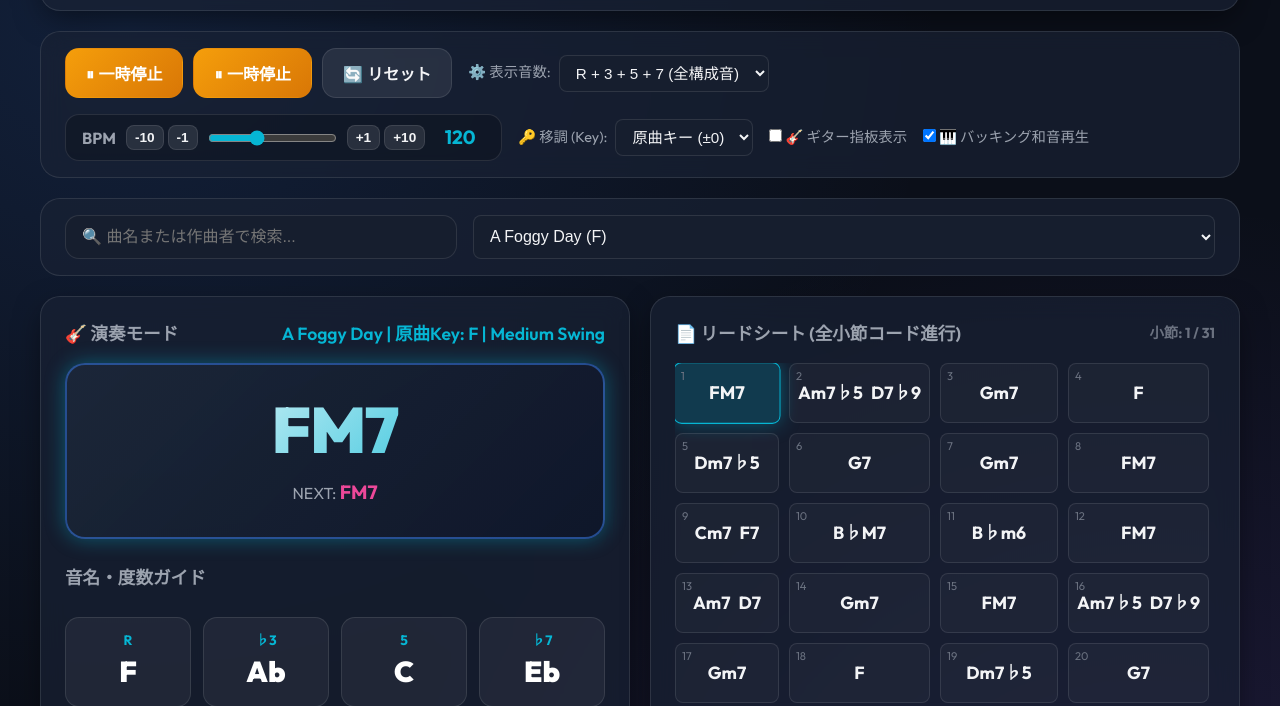
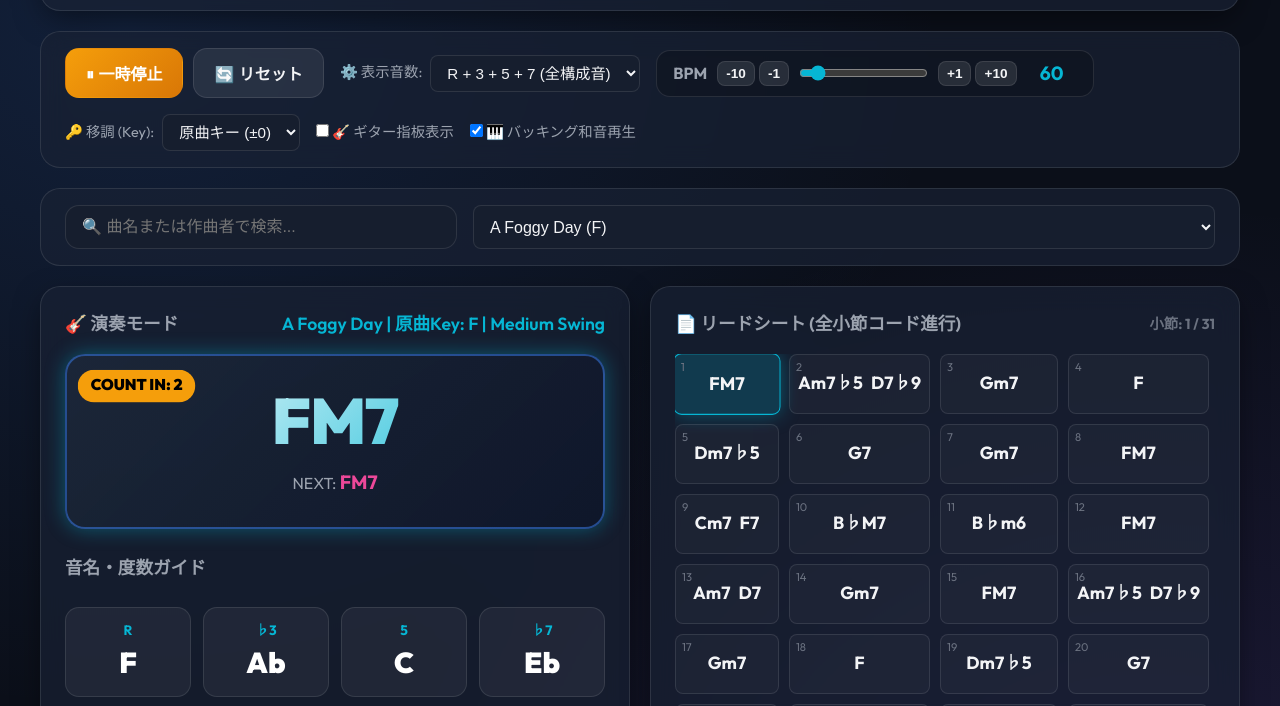
Before and after one commit to Yamataku0102/chord-tone-trainer, a website built with Vite: page index.html in a window 1280 px wide. Both pictures are taken after a click on the button "▶️ スタート". Shown: the part 86-792 px from the top of the page. Built offline with nearby package versions, Linux system fonts and the light colour scheme.

Commit message:
feat: set default BPM to 60, remove standalone pause button and consolidate start/pause toggle

```diff
--- a/index.html
+++ b/index.html
@@ -28,7 +28,6 @@
       <!-- 演奏ボタン -->
       <div class="btn-group">
         <button id="btn-start" class="btn btn-primary">▶️ スタート</button>
-        <button id="btn-pause" class="btn btn-warning" disabled>⏸ 一時停止</button>
         <button id="btn-reset" class="btn btn-secondary">🔄 リセット</button>
       </div>
 
@@ -50,12 +49,12 @@
           <button id="bpm-minus-10" class="btn-bpm" title="-10 (10刻みの数値に丸め)">-10</button>
           <button id="bpm-minus-1" class="btn-bpm">-1</button>
         </div>
-        <input type="range" id="bpm-slider" min="50" max="240" value="120" />
+        <input type="range" id="bpm-slider" min="40" max="240" value="60" />
         <div class="bpm-buttons">
           <button id="bpm-plus-1" class="btn-bpm">+1</button>
           <button id="bpm-plus-10" class="btn-bpm" title="+10 (10刻みの数値に丸め)">+10</button>
         </div>
-        <span id="bpm-val" class="bpm-display">120</span>
+        <span id="bpm-val" class="bpm-display">60</span>
       </div>
 
       <!-- 移調 (Transposition) -->
--- a/src/audioEngine.js
+++ b/src/audioEngine.js
@@ -6,7 +6,7 @@ import { getChordTones, noteToIndex } from './chordUtils.js';
 class AudioEngine {
   constructor() {
     this.audioCtx = null;
-    this.bpm = 120;
+    this.bpm = 60;
     this.isPlaying = false;
     this.isPaused = false;
     this.backingEnabled = true; // バッキング和音再生スイッチ
--- a/src/main.js
+++ b/src/main.js
@@ -13,7 +13,7 @@ const state = {
   currentSong: songsData[0],
   parsedSong: null,
   transposition: 0,
-  bpm: 120,
+  bpm: 60,
   countMode: 'R+3+5+7',
   startDegree: 'R',
   countInBeats: 4,
@@ -28,7 +28,6 @@ const elements = {
   songSearch: document.getElementById('song-search'),
   songSelect: document.getElementById('song-select'),
   btnStart: document.getElementById('btn-start'),
-  btnPause: document.getElementById('btn-pause'),
   btnReset: document.getElementById('btn-reset'),
   bpmSlider: document.getElementById('bpm-slider'),
   bpmVal: document.getElementById('bpm-val'),
@@ -148,12 +147,12 @@ function updatePlayButtonsState(isPlaying, isPaused) {
   if (isPlaying) {
     elements.btnStart.textContent = '⏸ 一時停止';
     elements.btnStart.className = 'btn btn-warning';
-    elements.btnPause.disabled = false;
+  } else if (isPaused) {
+    elements.btnStart.textContent = '▶️ 再スタート';
+    elements.btnStart.className = 'btn btn-primary';
   } else {
     elements.btnStart.textContent = '▶️ スタート';
     elements.btnStart.className = 'btn btn-primary';
-    elements.btnPause.disabled = true;
-    elements.btnPause.textContent = '⏸ 一時停止';
   }
 }
 
@@ -194,25 +193,20 @@ function setupEventListeners() {
     if (song) loadSong(song);
   });
 
-  // スタート / パラレル一時停止
+  // スタート / 一時停止 トグルボタン
   elements.btnStart.addEventListener('click', () => {
-    if (!state.isPlaying) {
+    if (!state.isPlaying && !state.isPaused) {
+      // 最初からのスタート
       audioEngine.setBpm(state.bpm);
       audioEngine.setBackingEnabled(state.enableBacking);
       audioEngine.start(state.countInBeats);
       updatePlayButtonsState(true, false);
-    } else {
-      audioEngine.pause();
-      updatePlayButtonsState(false, true);
-    }
-  });
-
-  // 一時停止
-  elements.btnPause.addEventListener('click', () => {
-    if (state.isPlaying) {
+    } else if (state.isPlaying) {
+      // 再生中 -> 一時停止へ
       audioEngine.pause();
       updatePlayButtonsState(false, true);
     } else if (state.isPaused) {
+      // 一時停止中 -> 再スタートへ
       audioEngine.resume();
       updatePlayButtonsState(true, false);
     }
```
